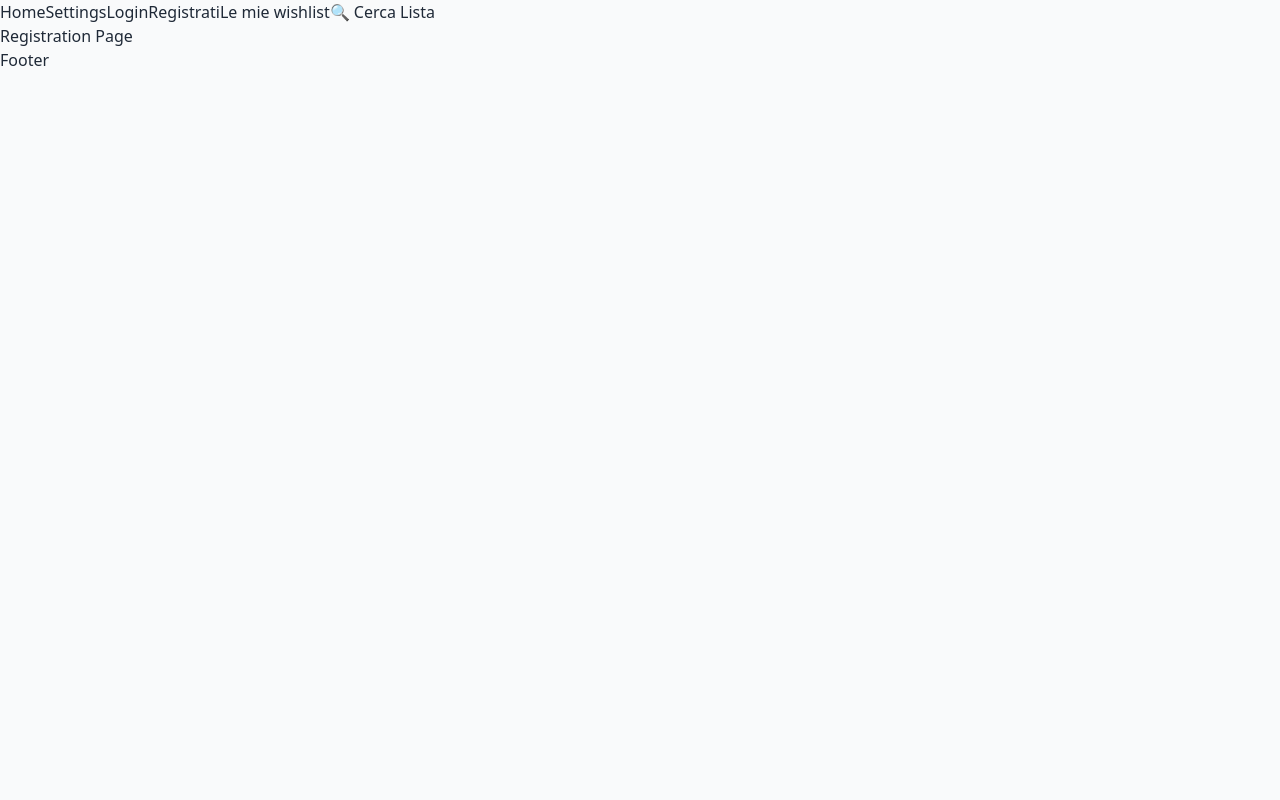
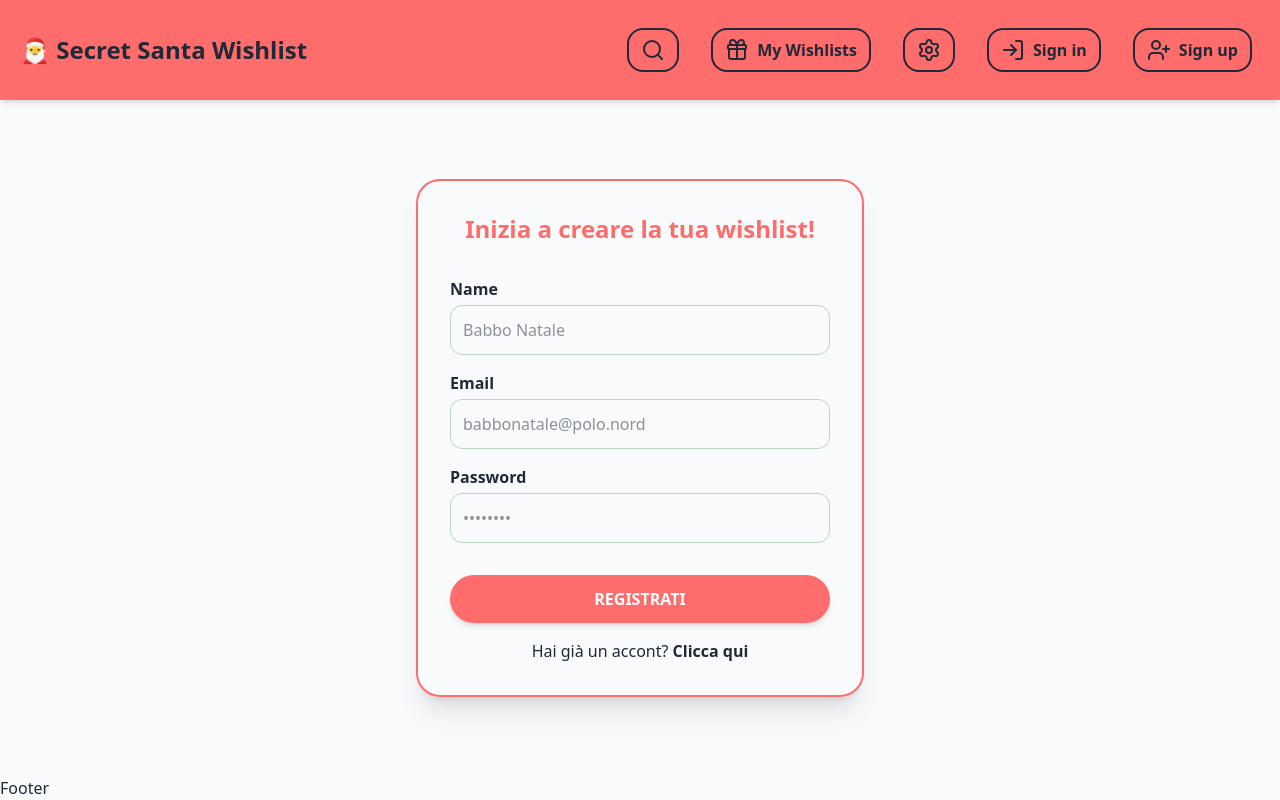
Before and after one commit to simoneburrai/secret-santa-wishlist-frontend, a React (Vite) app: page /register in a window 1280 px wide. Built offline with nearby package versions, Linux system fonts and the light colour scheme.

Commit message:
feat: installed lucid react, starting evolving ux ui with tailwind

```diff
--- a/package.json
+++ b/package.json
@@ -11,6 +11,7 @@
   },
   "dependencies": {
     "@tailwindcss/vite": "^4.1.18",
+    "lucide-react": "^0.562.0",
     "react": "^19.2.0",
     "react-dom": "^19.2.0",
     "react-router-dom": "^7.12.0",
--- a/src/components/Default.tsx
+++ b/src/components/Default.tsx
@@ -1,22 +1,34 @@
 import type { JSX } from "react"
 import { NavLink, Outlet } from "react-router-dom"
 import Footer from "./Footer"
+import { Gift, LogIn, Search, Settings, UserPlus } from "lucide-react"
 
-export default function Default() :JSX.Element{
-   return <div className="min-h-screen bg-xmas-bg text-xmas-text transition-colors duration-500">
-    <header>
-        <nav>
-            <NavLink to="/">Home</NavLink>
-            <NavLink to="/settings">Settings</NavLink>
-            <NavLink to="/login">Login</NavLink>
-            <NavLink to="/register">Registrati</NavLink>
-            <NavLink to="/wishlist/me">Le mie wishlist</NavLink>
-            <button className="search-btn">
-                🔍 Cerca Lista
-            </button>
-        </nav>
-    </header>
-    <main><Outlet/></main>
-    <footer><Footer/></footer>
+export default function Default() : JSX.Element {
+   return (
+    <div className="flex flex-col min-h-screen bg-xmas-bg text-xmas-text transition-colors duration-500">
+        <header className="p-5 bg-primary shadow-md">
+            <nav className="flex justify-between items-center max-w-7xl mx-auto">
+                <div>
+                    <NavLink to="/">
+                        <h3 className="text-2xl font-extrabold hover:scale-105 transition-transform">
+                            🎅 Secret Santa Wishlist
+                        </h3>
+                    </NavLink>
+                </div>
+                <div className="flex font-bold gap-4">
+                    <button className="nav-link"><Search /></button>
+                    <NavLink className="nav-link flex gap-2" to="/wishlist/me"><Gift/> My Wishlists</NavLink>
+                    <NavLink className="nav-link flex gap-2" to="/settings"><Settings/></NavLink>
+                    <NavLink className="nav-link flex gap-2" to="/login"><LogIn /> Sign in</NavLink>
+                    <NavLink className="nav-link flex gap-2" to="/register"><UserPlus/> Sign up</NavLink>
+                </div>
+            </nav>
+        </header>
+        <main className="flex-1 flex flex-col p-6">
+            <Outlet />
+        </main>
+
+        <Footer />
     </div>
+   )
 }
--- a/src/index.css
+++ b/src/index.css
@@ -8,7 +8,7 @@
 }
 
 :root {
-  --primary: #d32f2f;
+  --primary: #ff6c6c;
   --secondary: #2e7d32;
   --xmas-bg: #f9fafb;
   --xmas-text: #1f2937;
@@ -43,3 +43,7 @@
 @utility btn-forest {
   @apply btn-christmas bg-secondary text-white shadow-md active:scale-95 hover:brightness-110 disabled:opacity-50;
 }
+
+@utility nav-link {
+  @apply py-2 px-3 m-2 flex border-2 rounded-2xl hover:cursor-pointer hover:bg-red-500;
+}
--- a/src/pages/Login.tsx
+++ b/src/pages/Login.tsx
@@ -1,5 +1,39 @@
 import type { JSX } from "react"
+import { Link } from "react-router-dom";
 
-export default function Login() : JSX.Element{
-    return <>Login Page</>
+export default function Login(): JSX.Element {
+  return (
+    <div className="flex-1 flex justify-center items-center">
+      <form className="flex flex-col gap-4 p-8 border-2 border-primary rounded-3xl bg-white/5 backdrop-blur-sm w-full max-w-md shadow-xl">
+        <h2 className="text-2xl font-bold text-center text-primary mb-4">Bentornato!</h2>
+
+        <div className="flex flex-col gap-1">
+          <label className="font-semibold" htmlFor="email">Email</label>
+          <input
+            className="p-3 rounded-xl border border-secondary/30 bg-transparent focus:outline-none focus:ring-2 focus:ring-primary"
+            type="email"
+            name="email"
+            id="email"
+            placeholder="babbonatale@polo.nord"
+          />
+        </div>
+
+        <div className="flex flex-col gap-1">
+          <label className="font-semibold" htmlFor="password">Password</label>
+          <input
+            className="p-3 rounded-xl border border-secondary/30 bg-transparent focus:outline-none focus:ring-2 focus:ring-primary"
+            type="password"
+            name="password"
+            id="password"
+            placeholder="••••••••"
+          />
+        </div>
+
+        <button type="submit" className="btn-santa mt-4 w-full hover:cursor-pointer">
+          Accedi
+        </button>
+        <div className="text-center">Non hai ancora un accont? <Link to="/register" className="font-bold hover:underline hover:scale-105">Clicca qui</Link></div>
+      </form>
+    </div>
+  );
 }
--- a/src/pages/NotFound.tsx
+++ b/src/pages/NotFound.tsx
@@ -1,5 +1,8 @@
 import type { JSX } from "react"
 
 export default function NotFound() : JSX.Element{
-    return <>Pagina non trovata</>
+    return <div className="flex-1 flex items-center">
+        <h1 className="text-primary"><span className="font-bold">404</span> Pagina non Trovata</h1>
+        <button className="btn-santa">Torna alla Home</button>
+    </div>
 }
--- a/src/pages/Register.tsx
+++ b/src/pages/Register.tsx
@@ -1,5 +1,50 @@
 import type { JSX } from "react"
+import { Link } from "react-router-dom";
 
 export default function Register() : JSX.Element{
-    return <>Registration Page</>
+    return (
+    <div className="flex-1 flex justify-center items-center">
+      <form className="flex flex-col gap-4 p-8 border-2 border-primary rounded-3xl bg-white/5 backdrop-blur-sm w-full max-w-md shadow-xl">
+        <h2 className="text-2xl font-bold text-center text-primary mb-4">Inizia a creare la tua wishlist!</h2>
+
+         <div className="flex flex-col gap-1">
+          <label className="font-semibold" htmlFor="name">Name</label>
+          <input
+            className="p-3 rounded-xl border border-secondary/30 bg-transparent focus:outline-none focus:ring-2 focus:ring-primary"
+            type="text"
+            name="name"
+            id="name"
+            placeholder="Babbo Natale"
+          />
+        </div>
+
+        <div className="flex flex-col gap-1">
+          <label className="font-semibold" htmlFor="email">Email</label>
+          <input
+            className="p-3 rounded-xl border border-secondary/30 bg-transparent focus:outline-none focus:ring-2 focus:ring-primary"
+            type="email"
+            name="email"
+            id="email"
+            placeholder="babbonatale@polo.nord"
+          />
+        </div>
+
+        <div className="flex flex-col gap-1">
+          <label className="font-semibold" htmlFor="password">Password</label>
+          <input
+            className="p-3 rounded-xl border border-secondary/30 bg-transparent focus:outline-none focus:ring-2 focus:ring-primary"
+            type="password"
+            name="password"
+            id="password"
+            placeholder="••••••••"
+          />
+        </div>
+
+        <button type="submit" className="btn-santa mt-4 w-full hover:cursor-pointer">
+          Registrati
+        </button>
+        <div className="text-center">Hai già un accont? <Link to="/login" className="font-bold hover:underline hover:scale-105">Clicca qui</Link></div>
+      </form>
+    </div>
+  );
 }
--- a/src/pages/Settings.tsx
+++ b/src/pages/Settings.tsx
@@ -11,7 +11,7 @@ export default function Settings() : JSX.Element{
     return <div>
         <h1>Settings</h1>
         <div>
-            <button onClick={toggleTheme} disabled={theme === "light"} className="btn-santa">LIGHT</button>
+            <button onClick={toggleTheme} disabled={theme === "light"} className="btn-christmas bg-xmas-text text-xmas-bg">LIGHT</button>
             <button onClick={toggleTheme} disabled={theme === "dark"} className="btn-forest"  >DARK</button>
         </div>
     </div>
```
Also changed, not shown: 1 other file (tests, documents, lock files or other folders).
